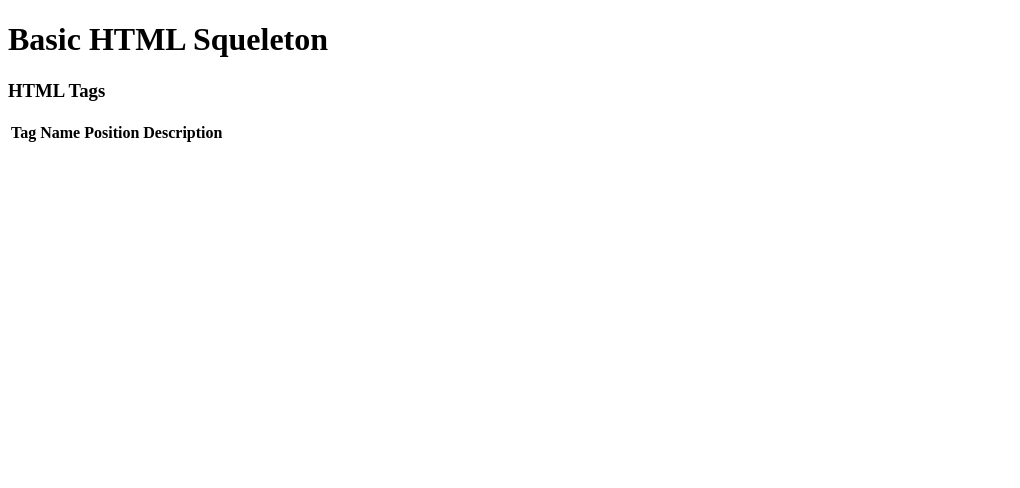
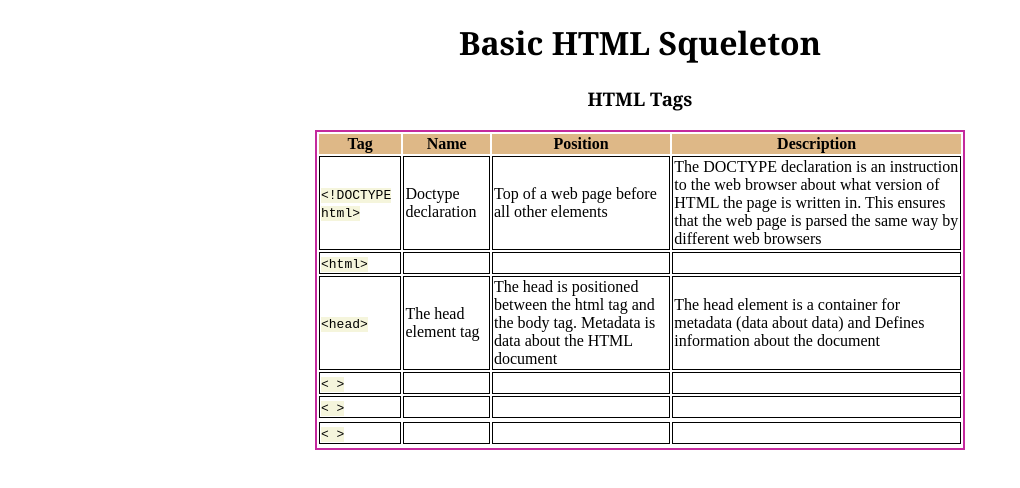
Before and after one commit to RokhayaN/BuildYourOwnCheatSheet, a plain HTML site: page index.html in a window 1280 px wide. Shown: the whole page, without its empty margins (0-1020 px from the left). Drawn offline with Linux system fonts and the light colour scheme.

Commit message:
building table + styling

```diff
--- a/Resources/style.css
+++ b/Resources/style.css
@@ -0,0 +1,22 @@
+.code {
+
+    font-family: monospace;
+    background-color: beige;
+}
+.header{
+    font-family:Cambria, Cochin, Georgia, Times, 'Times New Roman', serif;
+    text-align: center;
+}
+table, td {
+    border: 1px solid black;
+  }
+
+table {
+    border: 2px solid rgb(196, 42, 157);
+    width: 650px;
+    margin: 0 auto;
+}
+th{
+    text-align: center;
+    background-color: burlywood;
+}
--- a/index.html
+++ b/index.html
@@ -3,11 +3,11 @@
 
 <head>
     <title>CheatSheet</title>
-    <h1> Basic HTML Squeleton </h1>
-    <link href="Resources/index.css" type="text/css" rel="stylesheet" >
+    <h1 class="header"> Basic HTML Squeleton </h1>
+    <link href="Resources/style.css" type="text/css" rel="stylesheet" >
 </head>
 <body>
-    <h3> HTML Tags</h3>
+    <h3 class="header"> HTML Tags</h3>
     <table>
     <thead>
         <tr>
@@ -20,14 +20,53 @@
 
     <tbody>
 <tr>
+    <td>
+    <span class="code">&lt;!DOCTYPE html&gt;</span>
+    </td>
+    <td>Doctype declaration</td>
+    <td>Top of a web page before all other elements</td>
+    <td>The DOCTYPE declaration is an instruction to the web browser about what version of HTML the page is written in. This ensures that the web page is parsed the same way by different web browsers </td>
+</tr>
+<tr>
+    <td>
+        <span class="code">&lt;html&gt</span>
+    </td>
     <td></td>
     <td></td>
     <td></td>
 </tr>
-<tr></tr>
-<tr></tr>
-<tr></tr>
-<tr></tr>
+<tr>
+    <td><span class="code">&lt;head&gt<span></td>
+    <td> The head element tag</td>
+    <td> The head is positioned between the html tag and the body tag. Metadata is data about the HTML document </td>
+    <td>The head element is a container for metadata (data about data) and Defines information about the document</td>
+</tr>
+<tr>
+    <td>
+        <span class="code">&lt; &gt</span>
+    </td>
+    <td></td>
+    <td></td>
+    <td></td>
+</tr>
+    <td>
+        <span class="code">&lt; &gt</span>
+    </td>
+    <td></td>
+    <td></td>
+    <td></td>
+<tr>
+
+</tr>
+    <td>
+        <span class="code">&lt; &gt</span>
+    </td>
+    <td></td>
+    <td></td>
+    <td></td>
+<tr>
+
+</tr>
     </tbody>
     <tfoot>
 
```
